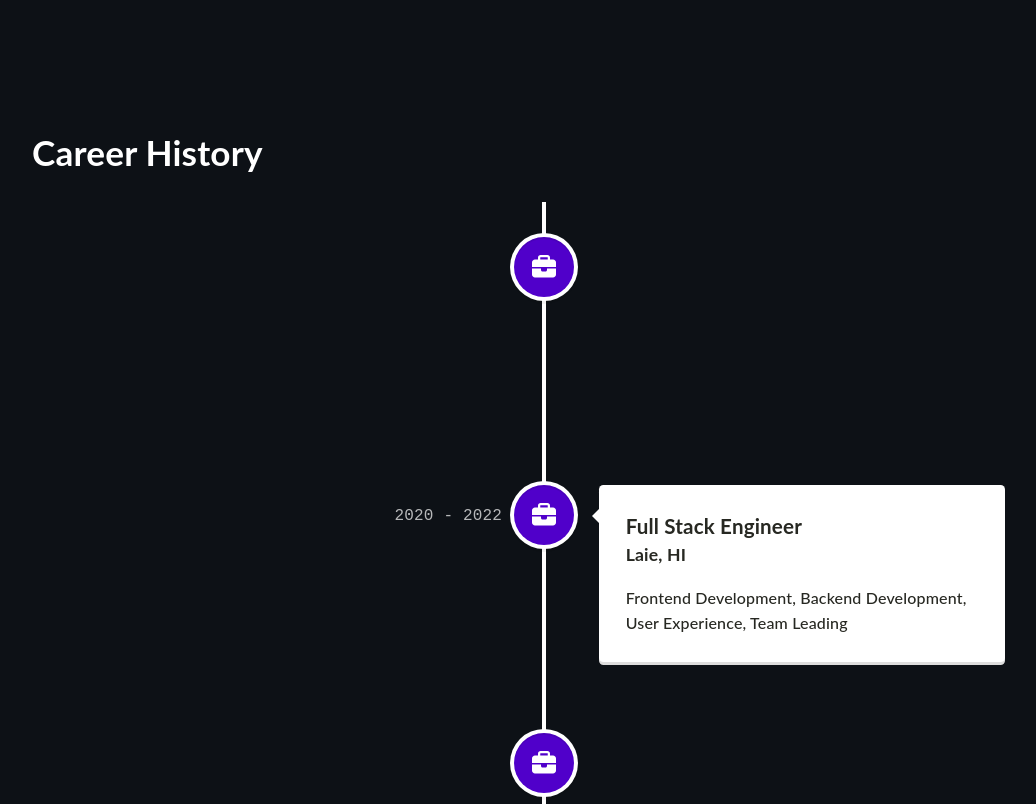
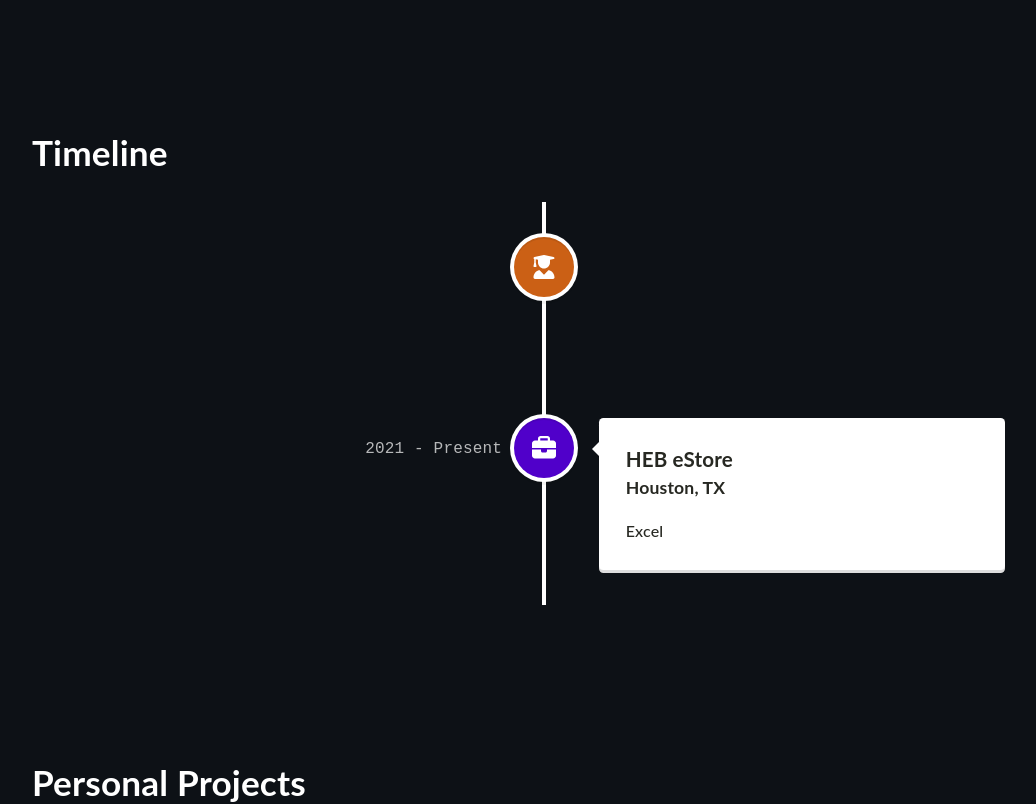
Before and after one commit to kzha0676/kzha0676.github.io, a React (Create React App) app: page / in a window 1280 px wide. Shown: the part 1460-2264 px from the top of the page, without its empty margins (96-1132 px from the left). Built offline with nearby package versions, Linux system fonts and the light colour scheme.

Commit message:
Update Timeline.tsx

```diff
--- a/src/components/Timeline.tsx
+++ b/src/components/Timeline.tsx
@@ -1,6 +1,7 @@
 import React from "react";
 import '@fortawesome/free-regular-svg-icons'
 import { FontAwesomeIcon } from '@fortawesome/react-fontawesome';
+import { faUserGraduate } from '@fortawesome/free-solid-svg-icons';
 import { faBriefcase } from '@fortawesome/free-solid-svg-icons';
 import { VerticalTimeline, VerticalTimelineElement }  from 'react-vertical-timeline-component';
 import 'react-vertical-timeline-component/style.min.css';
@@ -10,23 +11,23 @@
   return (
     <div id="history">
       <div className="items-container">
-        <h1>Career History</h1>
+        <h1>Timeline</h1>
         <VerticalTimeline>
           <VerticalTimelineElement
             className="vertical-timeline-element--work"
             contentStyle={{ background: 'white', color: 'rgb(39, 40, 34)' }}
             contentArrowStyle={{ borderRight: '7px solid  white' }}
-            date="2022 - present"
-            iconStyle={{ background: '#5000ca', color: 'rgb(39, 40, 34)' }}
-            icon={<FontAwesomeIcon icon={faBriefcase} />}
+            date="May 2023"
+            iconStyle={{ background: '#CB6015', color: 'rgb(203,96,21)' }}
+            icon={<FontAwesomeIcon icon={faUserGraduate} />}
           >
-            <h3 className="vertical-timeline-element-title">Technology Consultant</h3>
-            <h4 className="vertical-timeline-element-subtitle">Dallas, TX</h4>
-            <p>
+            <h3 className="vertical-timeline-element-title">The University of Texas</h3>
+            <h4 className="vertical-timeline-element-subtitle">Austin, TX</h4>
+            {/* <p>
               Full-stack Web Development, GenAI/LLM, Project Management, Business Development
-            </p>
+            </p> */}
           </VerticalTimelineElement>
-          <VerticalTimelineElement
+          {/* <VerticalTimelineElement
             className="vertical-timeline-element--work"
             date="2020 - 2022"
             iconStyle={{ background: '#5000ca', color: 'rgb(39, 40, 34)' }}
@@ -49,17 +50,17 @@
             <p>
               Full-stack Development, API Development, User Experience
             </p>
-          </VerticalTimelineElement>
+          </VerticalTimelineElement> */}
           <VerticalTimelineElement
             className="vertical-timeline-element--work"
-            date="2020 - 2020"
+            date="2021 - Present"
             iconStyle={{ background: '#5000ca', color: 'rgb(39, 40, 34)' }}
             icon={<FontAwesomeIcon icon={faBriefcase} />}
           >
-            <h3 className="vertical-timeline-element-title">Data Analyst Intern</h3>
-            <h4 className="vertical-timeline-element-subtitle">Tokyo, Japan</h4>
+            <h3 className="vertical-timeline-element-title">HEB eStore</h3>
+            <h4 className="vertical-timeline-element-subtitle">Houston, TX</h4>
             <p>
-              Automation, Data Governance, Statistical Analysis
+              Excel
             </p>
           </VerticalTimelineElement>
         </VerticalTimeline>
```
